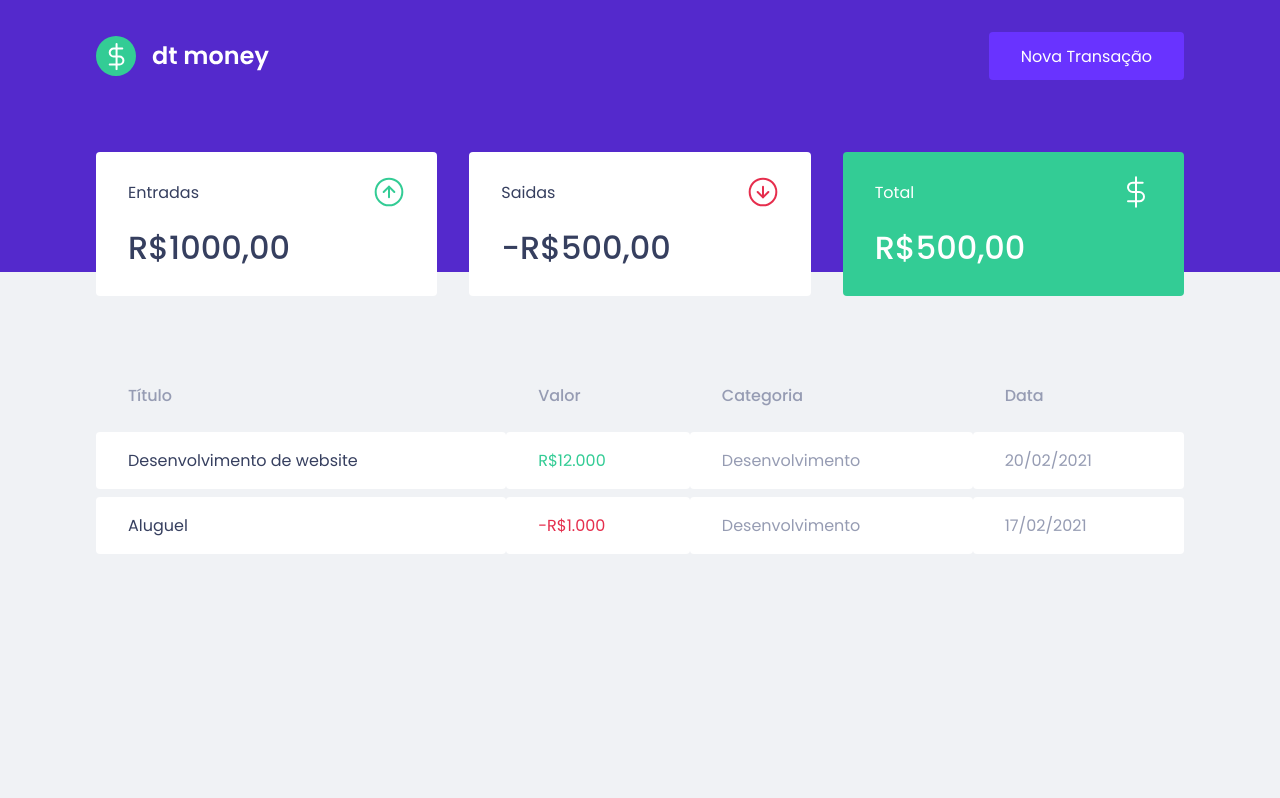
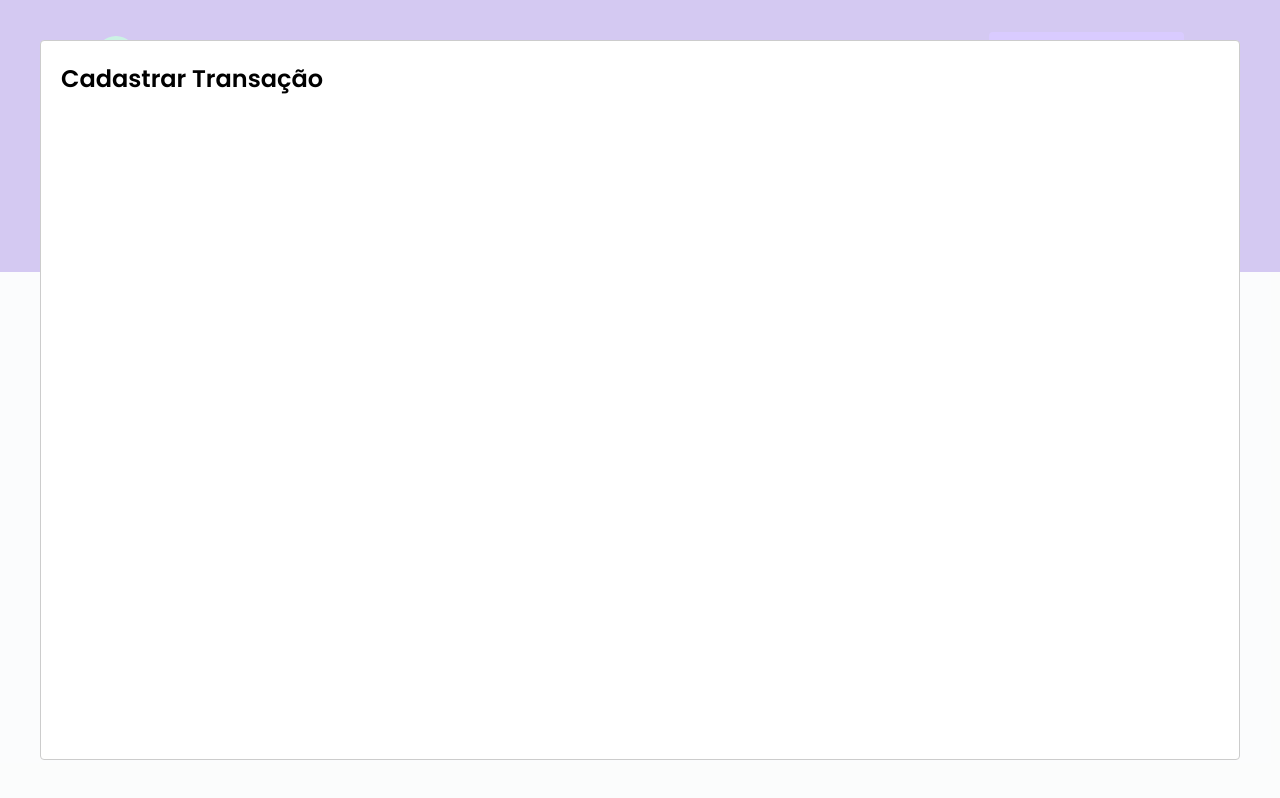
Before and after one commit to IvanOliver131/ia-money, a React (Create React App) app: page / in a window 1280 px wide. Both pictures are taken after a click on the button "Nova Transação". Built offline with nearby package versions, Linux system fonts and the light colour scheme; no server answers; what miragejs would draw is missing.

Commit message:
devCommit

```diff
--- a/package.json
+++ b/package.json
@@ -7,6 +7,7 @@
     "miragejs": "^0.1.43",
     "react": "^17.0.2",
     "react-dom": "^17.0.2",
+    "react-modal": "^3.14.4",
     "react-scripts": "5.0.0",
     "styled-components": "^5.3.3",
     "typescript": "^4.4.2",
@@ -20,6 +21,7 @@
     "@types/node": "^16.7.13",
     "@types/react": "^17.0.20",
     "@types/react-dom": "^17.0.9",
+    "@types/react-modal": "^3.13.1",
     "@types/styled-components": "^5.1.23"
   },
   "scripts": {
--- a/src/App.tsx
+++ b/src/App.tsx
@@ -1,12 +1,32 @@
+import { useState } from "react";
+import Modal from "react-modal";
 import { Dashboard } from "./components/Dashboard";
 import { Header } from "./components/Header";
 import { GlobalStyle } from "./styles/global";
 
 export function App() {
+  const [isNewTransactionOpen, setIsNewTransactionOpen] = useState(false);
+
+  function handleOpenNewTransactionModal() {
+    setIsNewTransactionOpen(true);
+  }
+
+  function handleCloseNewTransactionModal() {
+    setIsNewTransactionOpen(false);
+  }
+
   return (
     <>
-      <Header />
+      <Header onOpenNewTransactionModal={handleOpenNewTransactionModal}/>
       <Dashboard />
+
+      <Modal
+        isOpen={isNewTransactionOpen}
+        onRequestClose={handleCloseNewTransactionModal}
+      >
+        <h2>Cadastrar Transação</h2>
+      </Modal>
+
       <GlobalStyle/>
     </>
   );
--- a/src/components/Button/index.tsx
+++ /dev/null
@@ -1,5 +0,0 @@
-export function Button () {
-  return(
-    <button></button>
-  );
-}
--- a/src/components/Header/index.tsx
+++ b/src/components/Header/index.tsx
@@ -1,13 +1,17 @@
-import logoImg from '../../assets/logo.svg'
+import logoImg from '../../assets/logo.svg';
 
 import { Container, Content } from './styles'
 
-export function Header() {
+interface HeaderProps {
+  onOpenNewTransactionModal: () => void;
+}
+
+export function Header({ onOpenNewTransactionModal }: HeaderProps) {
   return (
     <Container>
       <Content>
         <img src={logoImg} alt="ia money" />
-        <button type="button">
+        <button type="button" onClick={onOpenNewTransactionModal}>
           Nova Transação
         </button>
       </Content>
```
Also changed, not shown: 1 other file (tests, documents, lock files or other folders).
